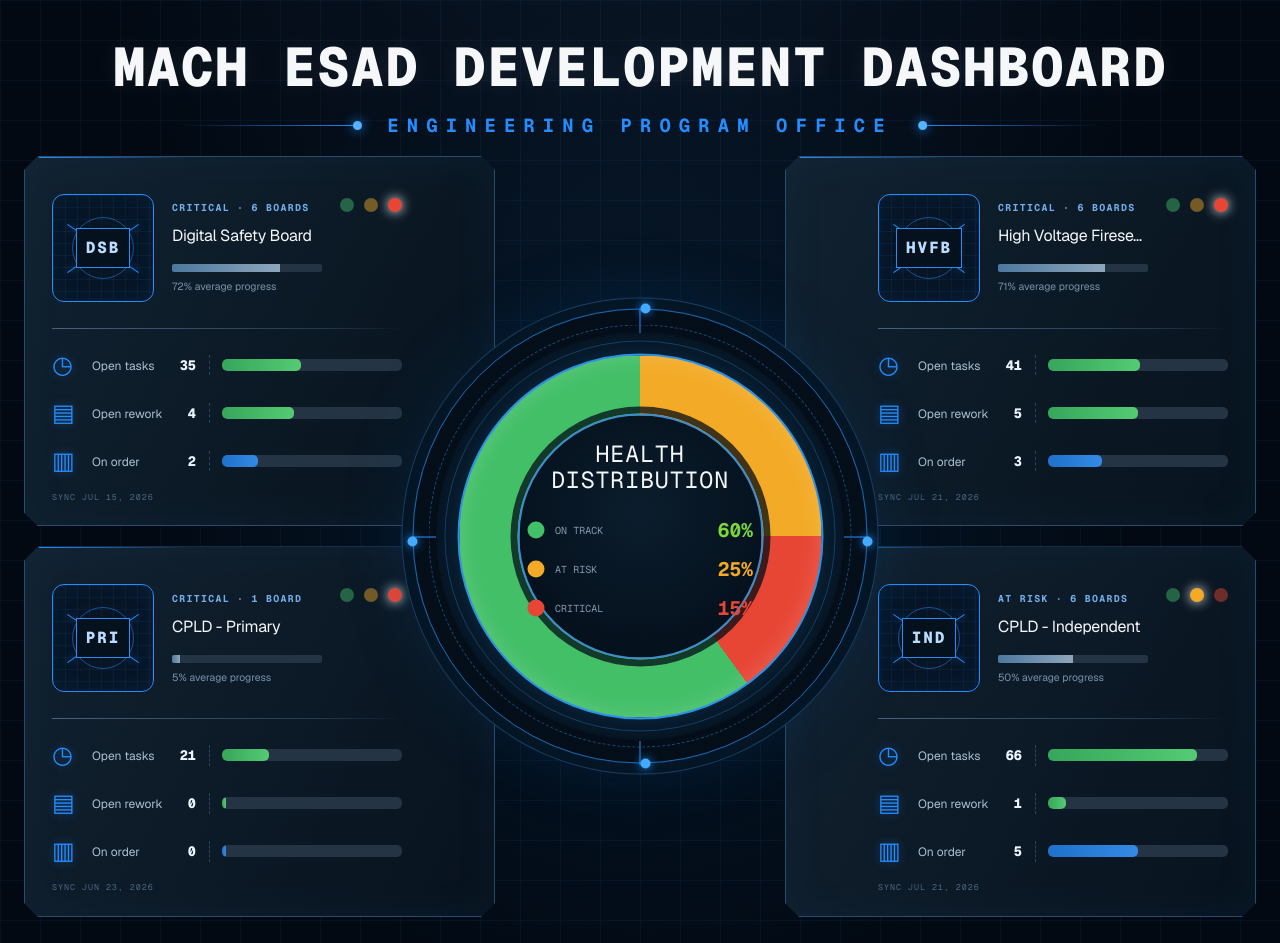
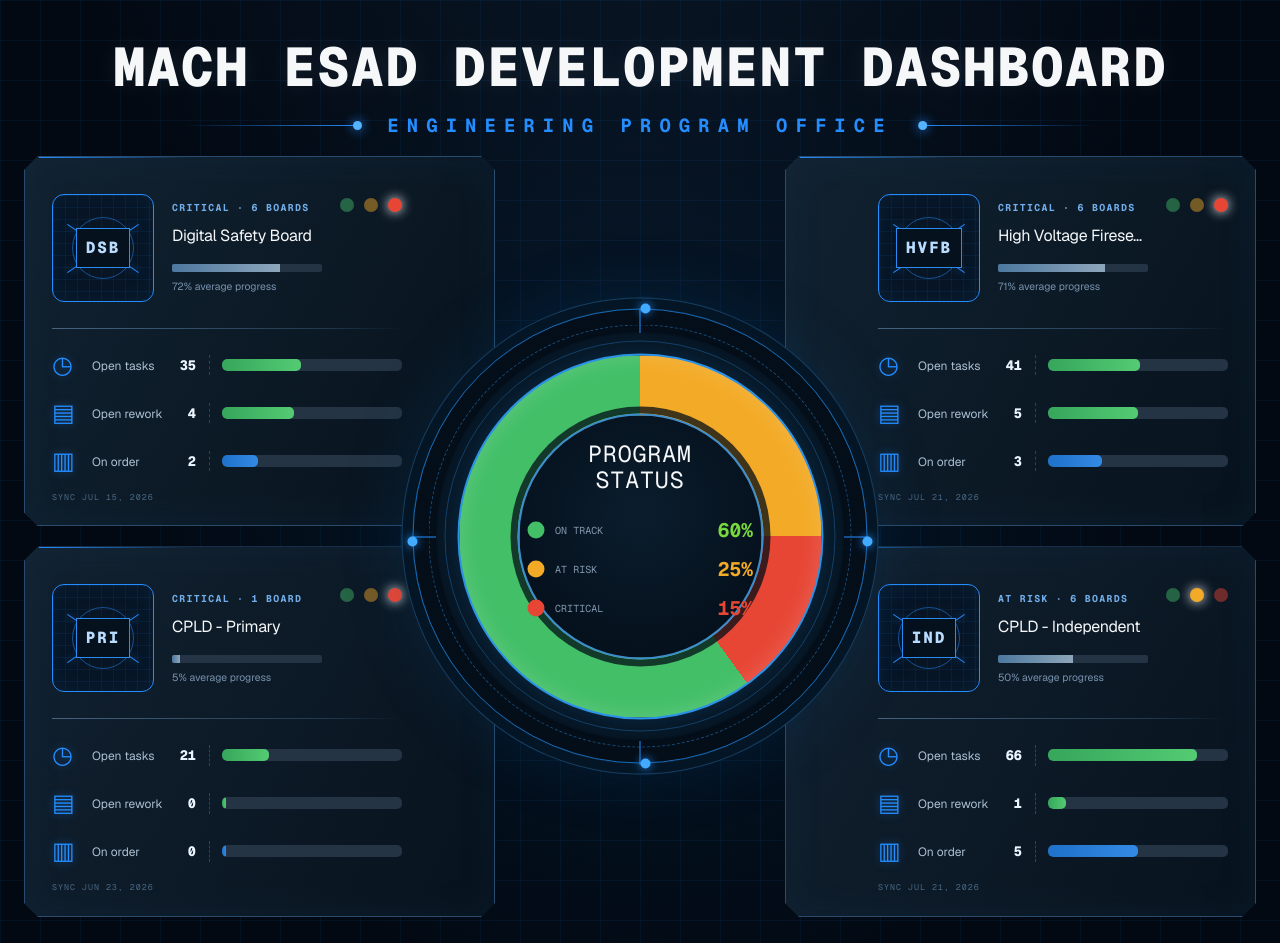
Before and after one commit to longnguyen-mach/esad_dev_dashboard, a Next.js app: page / in a window 1280 px wide. Built offline with nearby package versions, Linux system fonts and the light colour scheme.

Commit message:
Rename Health Distribution to Program Status
Co-authored-by: Long Nguyen <longnguyen-mach@users.noreply.github.com>

```diff
--- a/app/page.tsx
+++ b/app/page.tsx
@@ -140,12 +140,12 @@ function ProjectPanel({ project, index }: { project: Project; index: number }) {
 
 function HealthCore() {
   return (
-    <aside className="health-core" aria-label="Health distribution: 60 percent on track, 25 percent at risk, 15 percent critical">
+    <aside className="health-core" aria-label="Program status: 60 percent on track, 25 percent at risk, 15 percent critical">
       <div className="orbit orbit--outer" aria-hidden="true"><i /><i /><i /><i /></div>
       <div className="orbit orbit--inner" aria-hidden="true" />
       <div className="health-donut">
         <div className="health-center">
-          <h2>Health<br />distribution</h2>
+          <h2>Program<br />status</h2>
           <div className="health-stat health-stat--green"><i /><span>On track</span><strong>60%</strong></div>
           <div className="health-stat health-stat--amber"><i /><span>At risk</span><strong>25%</strong></div>
           <div className="health-stat health-stat--red"><i /><span>Critical</span><strong>15%</strong></div>
```
Also changed, not shown: 1 other file (tests, documents, lock files or other folders).
